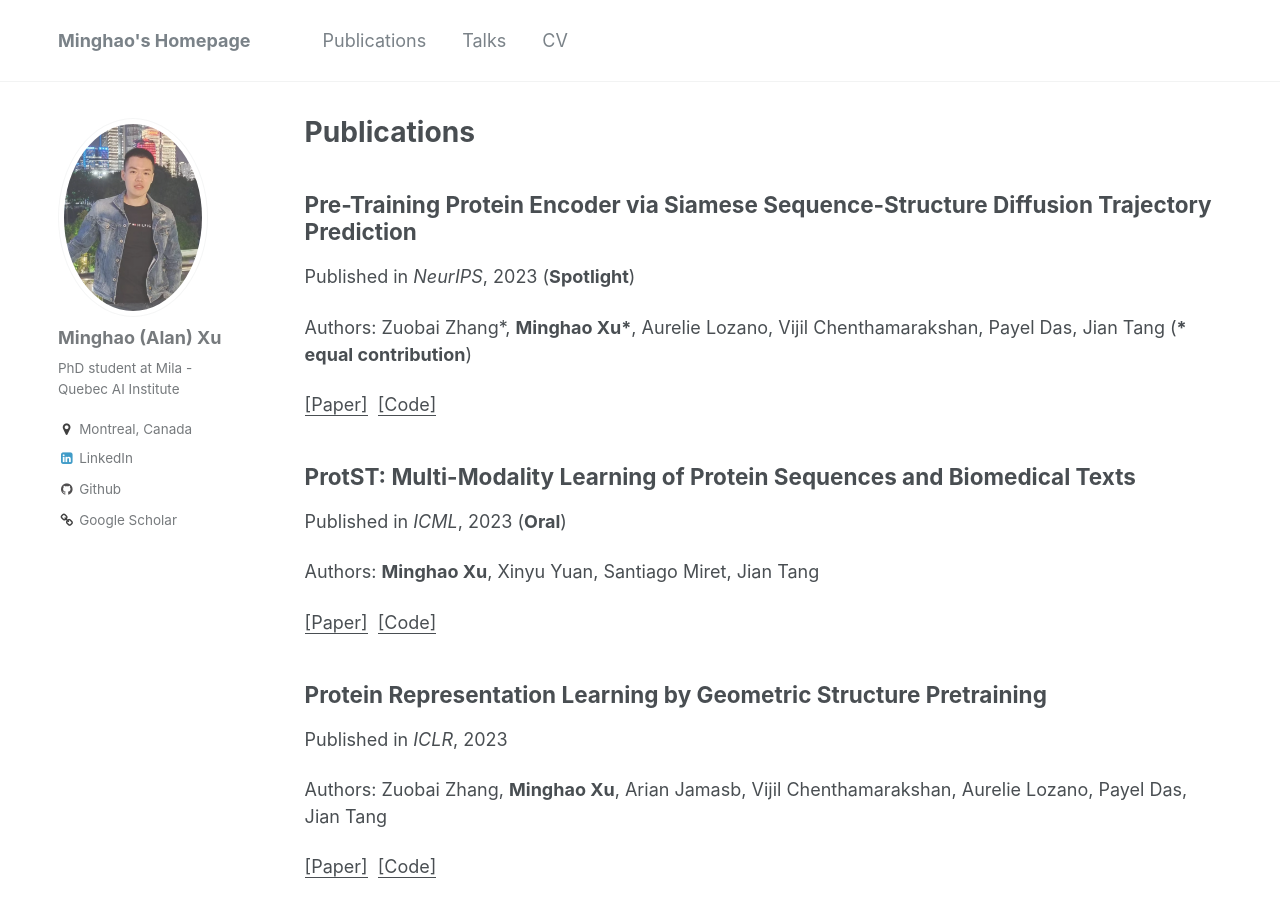
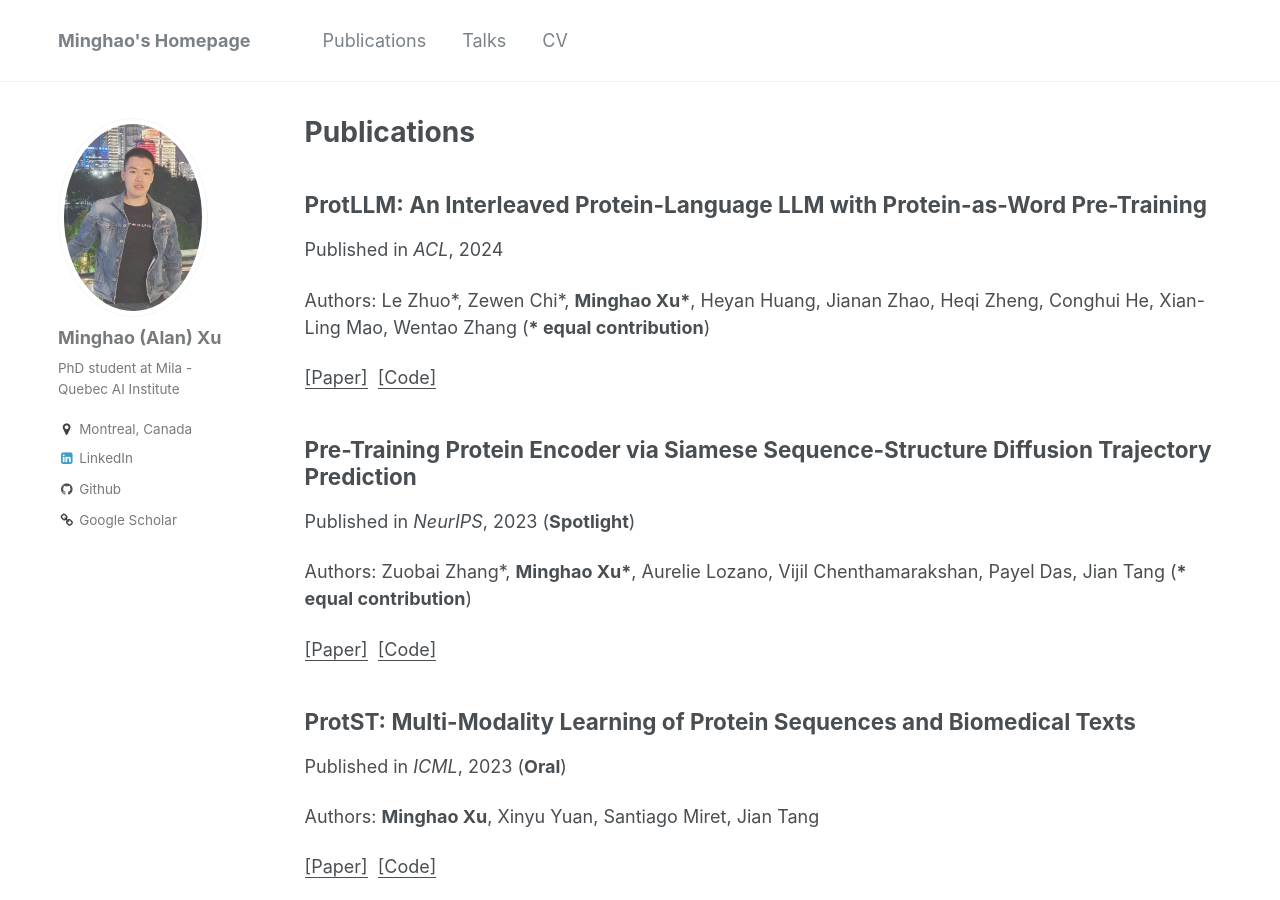
Before and after one commit to ChrisAllenMing/ChrisAllenMing.github.io, a Jekyll site: the page built from _pages/publications.md, in a window 1280 px wide and 900 px high. Built offline with Jekyll 4.4.1, drawn with Linux system fonts in a browser that asks for light colours.

Commit message:
Update bio & pub

```diff
--- /dev/null
+++ b/_publications/acl2024_protllm.md
@@ -0,0 +1,12 @@
+---
+title: "ProtLLM: An Interleaved Protein-Language LLM with Protein-as-Word Pre-Training"
+collection: publications
+permalink: /publications/acl2024_protllm
+venue: "ACL"
+excerpt: ''
+date: 2024-8-11
+authors: Le Zhuo*, Zewen Chi*, <b>Minghao Xu*</b>, Heyan Huang, Jianan Zhao, Heqi Zheng, Conghui He, Xian-Ling Mao, Wentao Zhang (<b>* equal contribution</b>)
+paperurl: https://arxiv.org/pdf/2403.07920
+codeurl: https://github.com/ProtLLM/ProtLLM
+citation: 'Zhuo, L., Chi, Z., Xu, M., Huang, H., Zhao, J., Zheng, H., He, C., Mao, X., & Zhang, W. (2024). ProtLLM: An Interleaved Protein-Language LLM with Protein-as-Word Pre-Training. In Annual Meeting of the Association for Computational Linguistics.'
+---
```
Also changed, not shown: _pages/about.md (+5 -4 lines).
